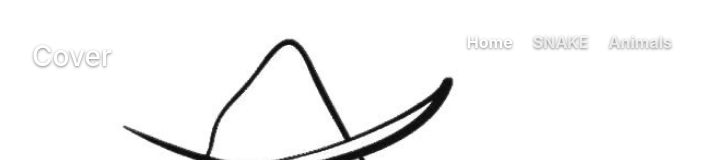
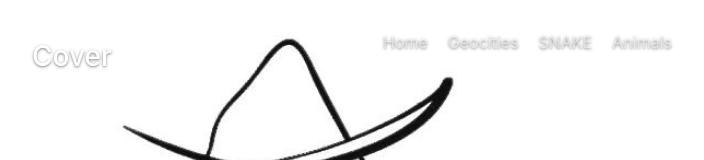
Before and after one commit to cschnei3/cschnei3.github.io, a plain HTML site: page index.html in a window 1280 px wide. Shown: the top 160 px of the page, without its empty margins (288-992 px from the left). Drawn offline with nearby package versions, Linux system fonts and the light colour scheme; a script that the page names is missing.

Commit message:
geocities

```diff
--- a/cover.css
+++ b/cover.css
@@ -78,16 +78,15 @@ body {
     padding-right: 0;
     padding-left: 0;
     font-size: 16px;
-    font-weight: bold;
-    color: #fff; /* IE8 proofing */
-    color: rgba(255,255,255,.75);
+    color: black; /* IE8 proofing */
+    color: rgba(255,255,255,.5);
     border-bottom: 2px solid transparent;
           }
           .masthead-nav > li > a:hover,
           .masthead-nav > li > a:focus {
               background-color: white;
               border-bottom-color: #000;
-                  border-bottom-color: rgba(255,255,255,.25);
+              border-bottom-color: rgba(255,255,255,.5);
                 }
                 .masthead-nav > .active > a,
                 .masthead-nav > .active > a:hover,
--- a/index.html
+++ b/index.html
@@ -41,7 +41,8 @@
               <h3 class="masthead-brand">Cover</h3>
               <nav>
                 <ul class="nav masthead-nav">
-                  <li class="active"><a href="#">Home</a></li>
+                    <li><a href="#">Home</a></li>
+                    <li><a href="http://www.wonder-tonic.com/geocitiesizer/content.php?theme=2&music=11&url=http://cschnei3.github.io/">Geocities</a></li>
                   <li><a href="snake/snake_game.html">SNAKE</a></li>
                   <li><a href="dogs/dogs.html">Animals</a></li>
                 </ul>
```
Lines whose indentation alone changed are shown as unchanged.
